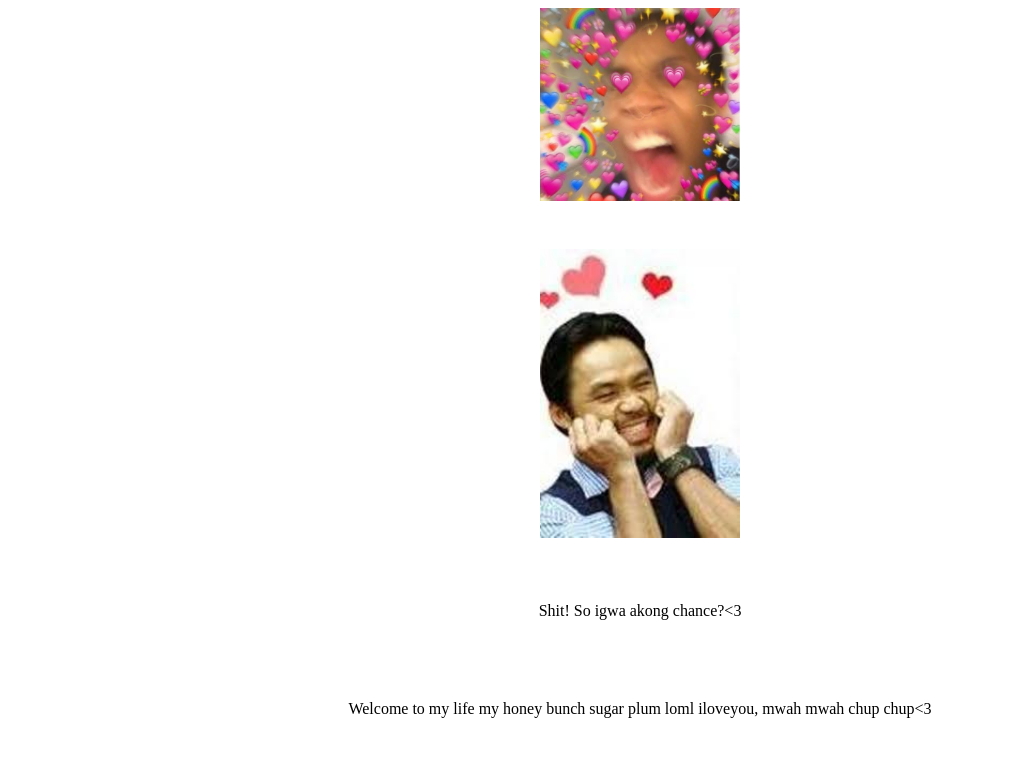
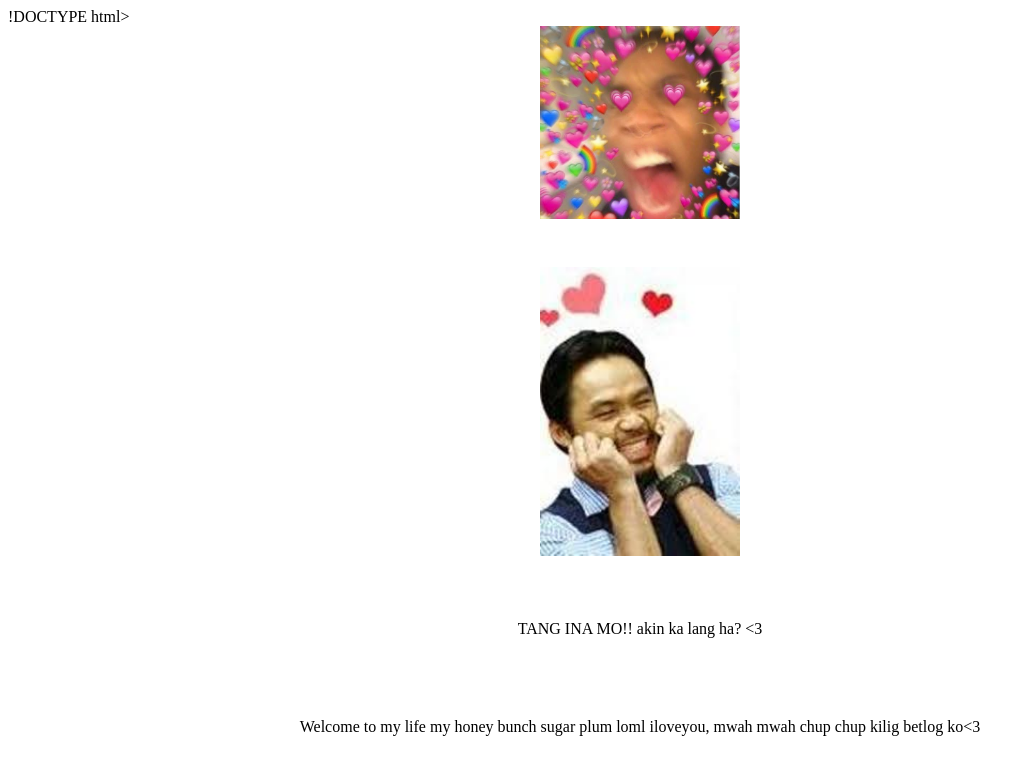
Before and after one commit to BMADev-bok/KupalCrush, a plain HTML site: page yes.html in a window 1280 px wide. Shown: the top 779 px of the page, without its empty margins (0-1034 px from the left). Drawn offline with Linux system fonts and the light colour scheme.

Commit message:
Update yes.html

```diff
--- a/yes.html
+++ b/yes.html
@@ -1,4 +1,4 @@
-<!DOCTYPE html>
+!DOCTYPE html>
 <html lang="en">
 <head>
 
@@ -13,8 +13,8 @@
 				<img src="kiligsss.jpeg" alt="">
 
 				<img src="packilig.jpeg" alt="">
-				<p class="ay">Shit! So igwa akong chance?<3</p>
-				<p class="ay">Welcome to my life my honey bunch sugar plum loml iloveyou, mwah mwah chup chup<3</p>
+				<p class="ay">TANG INA MO!! akin ka lang ha? <3</p>
+				<p class="ay">Welcome to my life my honey bunch sugar plum loml iloveyou, mwah mwah chup chup kilig betlog ko<3</p>
 				<audio id="sound" controls autoplay src="Kinikilig.mp3"></audio>
 				<img src="crykilig.jpeg" alt="">
 				</div>
```
